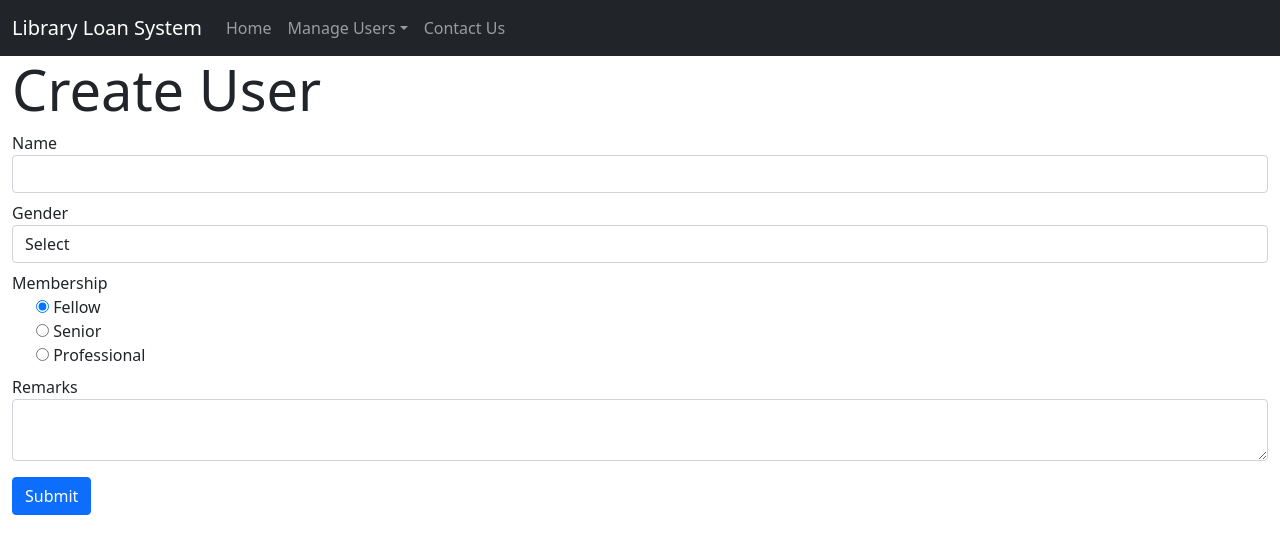
After one commit to lihaiyun/python, a Flask app: page /createUser in a window 1280 px wide. The commit adds this page. Shown: the top 554 px of the page. Run offline with Flask 2, Linux system fonts and the light colour scheme; some libraries are stand-ins or nearby versions.

Commit message:
create user

```diff
--- a/FlaskWebApp/__init__.py
+++ b/FlaskWebApp/__init__.py
@@ -1,4 +1,5 @@
-from flask import Flask, render_template
+from flask import Flask, render_template, request, redirect, url_for
+from forms import CreateUserForm
 
 app = Flask(__name__)
 
@@ -8,6 +9,14 @@ def home():
     return render_template('home.html')
 
 
+@app.route('/createUser', methods=['GET', 'POST'])
+def create_user():
+    create_user_form = CreateUserForm(request.form)
+    if request.method == 'POST' and create_user_form.validate():
+        return redirect(url_for('home'))
+    return render_template('createUser.html', form=create_user_form)
+
+
 @app.route('/contactUs')
 def contact_us():
     return render_template('contactUs.html')
--- /dev/null
+++ b/FlaskWebApp/forms.py
@@ -0,0 +1,10 @@
+from wtforms import Form, StringField, RadioField, SelectField, TextAreaField, validators
+
+
+class CreateUserForm(Form):
+    name = StringField('Name', [validators.Length(min=1, max=150), validators.DataRequired()])
+    gender = SelectField('Gender', [validators.DataRequired()],
+                         choices=[('', 'Select'), ('F', 'Female'), ('M', 'Male')], default='')
+    membership = RadioField('Membership', choices=[('F', 'Fellow'), ('S', 'Senior'), ('P', 'Professional')],
+                            default='F')
+    remarks = TextAreaField('Remarks', [validators.Optional()])
--- /dev/null
+++ b/FlaskWebApp/static/common.css
@@ -0,0 +1,3 @@
+.form-group {
+    margin-top: 8px;
+}
--- a/FlaskWebApp/templates/base.html
+++ b/FlaskWebApp/templates/base.html
@@ -7,6 +7,8 @@
     <!-- Bootstrap 5.1.3 CSS -->
     <link href="https://cdn.jsdelivr.net/npm/bootstrap@5.1.3/dist/css/bootstrap.min.css" rel="stylesheet"
           integrity="sha384-1BmE4kWBq78iYhFldvKuhfTAU6auU8tT94WrHftjDbrCEXSU1oBoqyl2QvZ6jIW3" crossorigin="anonymous">
+    <link href="/static/common.css" rel="stylesheet">
+    {% block style %}{% endblock %}
 </head>
 <body>
 {% block navbar %}
@@ -18,7 +20,6 @@
     {% endblock %}
 </div>
 
-{% block scripts %}
 <!-- Popper 2.10.2, Bootstrap 5.1.3 JavaScript -->
 <script src="https://cdn.jsdelivr.net/npm/@popperjs/core@2.10.2/dist/umd/popper.min.js"
         integrity="sha384-7+zCNj/IqJ95wo16oMtfsKbZ9ccEh31eOz1HGyDuCQ6wgnyJNSYdrPa03rtR1zdB"
@@ -26,6 +27,6 @@
 <script src="https://cdn.jsdelivr.net/npm/bootstrap@5.1.3/dist/js/bootstrap.min.js"
         integrity="sha384-QJHtvGhmr9XOIpI6YVutG+2QOK9T+ZnN4kzFN1RtK3zEFEIsxhlmWl5/YESvpZ13"
         crossorigin="anonymous"></script>
-{% endblock %}
+{% block scripts %}{% endblock %}
 </body>
 </html>
--- /dev/null
+++ b/FlaskWebApp/templates/createUser.html
@@ -0,0 +1,26 @@
+{% extends "base.html" %}
+{% block title %}Library Loan System - Create User{% endblock %}
+
+{% block content %}
+{% from "includes/_formHelper.html" import render_field %}
+
+<h1 class="display-4">Create User</h1>
+
+<form method="POST" action="">
+    <div class="form-group">
+        {{ render_field(form.name, class="form-control") }}
+    </div>
+    <div class="form-group">
+        {{ render_field(form.gender, class="form-control") }}
+    </div>
+    <div class="form-group">
+        {{ render_field(form.membership, class="form-check", style="list-style-type:none") }}
+    </div>
+    <div id="prof">
+        <div class="form-group">
+            {{ render_field(form.remarks, class="form-control") }}
+        </div>
+    </div>
+    <input type="submit" value="Submit" class="btn btn-primary mt-3"/>
+</form>
+{% endblock %}
--- /dev/null
+++ b/FlaskWebApp/templates/includes/_formHelper.html
@@ -0,0 +1,9 @@
+{% macro render_field(field) %}
+  {{ field.label }}
+  {{ field(**kwargs)|safe }}
+  {% if field.errors %}
+    {% for error in field.errors %}
+      <div class="text-danger">{{ error }}</div>
+    {% endfor %}
+  {% endif %}
+{% endmacro %}
--- a/FlaskWebApp/templates/includes/_navbar.html
+++ b/FlaskWebApp/templates/includes/_navbar.html
@@ -12,7 +12,7 @@
                 <li class="nav-item dropdown">
                     <a class="nav-link dropdown-toggle" href="#" role="button" data-bs-toggle="dropdown">Manage Users</a>
                     <ul class="dropdown-menu">
-                        <li><a class="dropdown-item" href="#">Create User</a></li>
+                        <li><a class="dropdown-item" href="/createUser">Create User</a></li>
                         <li><a class="dropdown-item" href="#">Retrieve User</a></li>
                     </ul>
                 </li>
```
